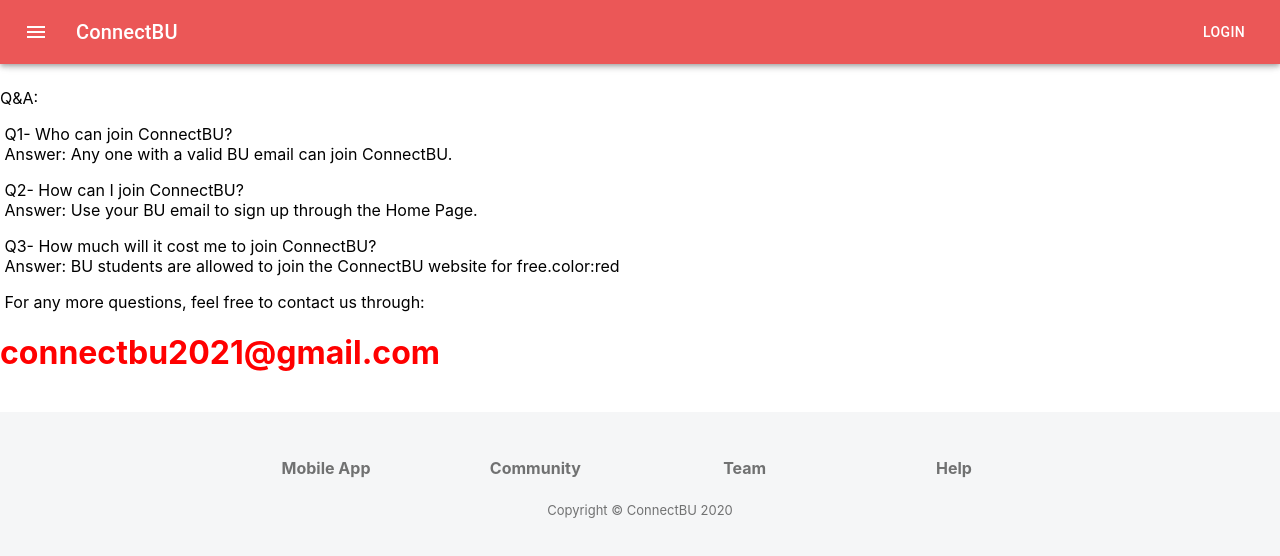
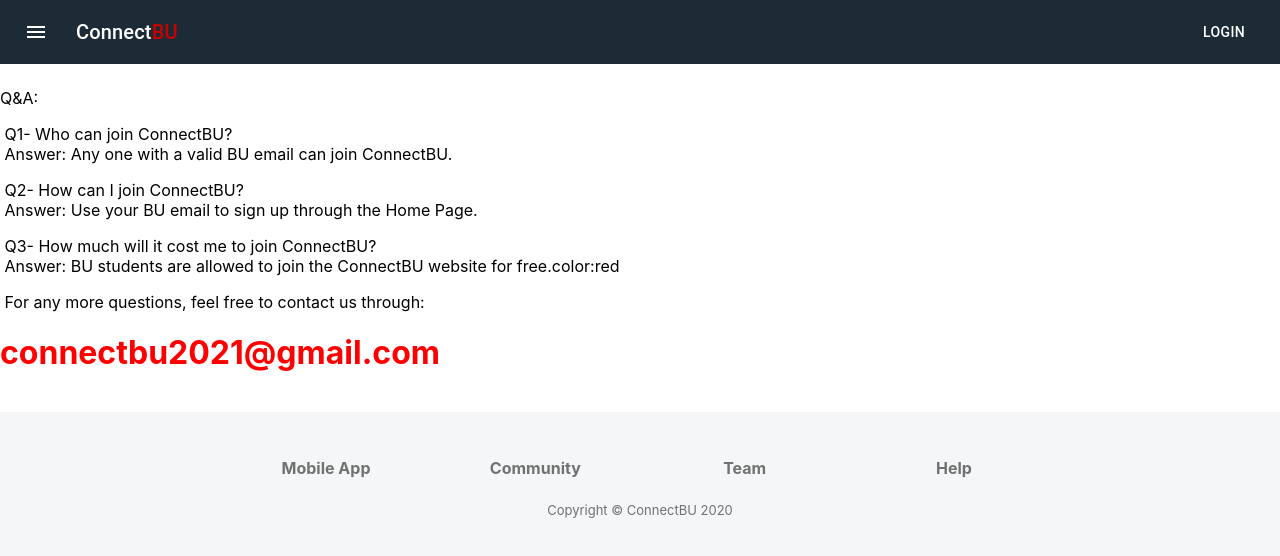
Before and after one commit to bchan/ConnectBU, a React (Create React App) app in the folder frontend/: page /support in a window 1280 px wide. Shown: the top 556 px of the page. Built offline with nearby package versions, Linux system fonts and the light colour scheme.

Commit message:
Added font and changed navbar colors around

```diff
--- a/frontend/public/index.html
+++ b/frontend/public/index.html
@@ -2,6 +2,7 @@
 <html lang="en">
   <head>
     <meta charset="utf-8" />
+    <link href="https://fonts.googleapis.com/css2?family=Open+Sans&display=swap" rel="stylesheet">
     <link rel="icon" href="%PUBLIC_URL%/favicon.ico" />
     <meta name="viewport" content="width=device-width, initial-scale=1" />
     <meta name="theme-color" content="#000000" />
--- a/frontend/src/components/NavBar.js
+++ b/frontend/src/components/NavBar.js
@@ -5,6 +5,7 @@
 import Button from '@material-ui/core/Button';
 import IconButton from '@material-ui/core/IconButton';
 import MenuIcon from '@material-ui/icons/Menu';
+import { useLocation } from 'react-router-dom';
 import { useScrollTrigger } from '@material-ui/core';
 import { useStyles } from '../styles/NavBar.styles';
 import { Link } from 'react-router-dom';
@@ -25,20 +26,6 @@
 import { useSelector, useDispatch } from 'react-redux';
 import { login, logout, selectLoginState } from '../redux/loginSlice';
 
-export default function NavBar() {
-  const classes = useStyles();
-  let trigger = useScrollTrigger(
-    {
-      disableHysteresis: true,
-      threshold: 100
-    }
-  )
-  const [state, setState] = React.useState({
-    isDrawerOpen: false,
-  });
-
-  const isLoggedIn = useSelector(selectLoginState);
-  const dispatch = useDispatch();
 
 const menuItems = [
   {
@@ -63,6 +50,23 @@
   },
 ]
 
+export default function NavBar() {
+  const location = useLocation();
+  const classes = useStyles();
+  let trigger = useScrollTrigger(
+    {
+      disableHysteresis: true,
+      threshold: 100
+    }
+  );
+  const [state, setState] = React.useState({
+    isDrawerOpen: false,
+  });
+
+  const isLoggedIn = useSelector(selectLoginState);
+  const dispatch = useDispatch();
+  const shouldUseScroll = location.pathname === '/';
+
   const menuList = (
     <List className={classes.list}>
       {menuItems.map((element) => {
@@ -84,8 +88,14 @@
     setState({isDrawerOpen: open});
   }
 
-  if (window.location.pathname !== '/') {
-    trigger = true;
+  let responseSuccess = (event) => {
+    dispatch(login());
+  }
+
+  let responseError = (event) => {
+    if (event.error !== "popup_closed_by_user") {
+      alert(event.error);
+    }
   }
 
   return (
@@ -96,19 +106,19 @@
       >
         {menuList}
       </Drawer>
-      <AppBar className={trigger? classes.scrolledBar : classes.bar}>
+      <AppBar className={(!shouldUseScroll)? classes.solidBar : (trigger)? classes.scrolledBar : classes.bar} elevation={0}>
         <Toolbar>
           <IconButton edge="start" className={classes.menuButton} color="inherit" aria-label="menu" onClick={() => {toggleDrawer(true)}}>
             <MenuIcon />
           </IconButton>
           <Typography variant="h6" className={classes.title}>
-            ConnectBU
+            Connect<a style={{color: '#CC0000'}}>BU</a>
           </Typography>
           <GoogleLogin
                 clientId="575450034905-v02tn4l35jt2s3mhd46impe7pb79cc18.apps.googleusercontent.com"
                 // buttonText="Sign In with BU Account"
-                // onSuccess={responseGoogle}
-                // onFailure={responseGoogle}
+                onSuccess={responseSuccess}
+                onFailure={responseError}
                 cookiePolicy={'single_host_origin'}
                 style={{disabled: 'false'}}
                 render={(renderProps) => (
--- a/frontend/src/styles/NavBar.styles.js
+++ b/frontend/src/styles/NavBar.styles.js
@@ -13,11 +13,14 @@
       })
     },
     scrolledBar: {
-      backgroundColor: '#EB5757',
+      backgroundColor: '#1D2B36',
       transition: theme.transitions.create(['background-color'], {
         easing: theme.transitions.easing.easeOut,
         duration: theme.transitions.duration.standard
       })
+    },
+    solidBar: {
+      backgroundColor: '#1D2B36',
     },
     menuButton: {
       marginRight: theme.spacing(2),
```
Lines whose indentation alone changed are shown as unchanged.
